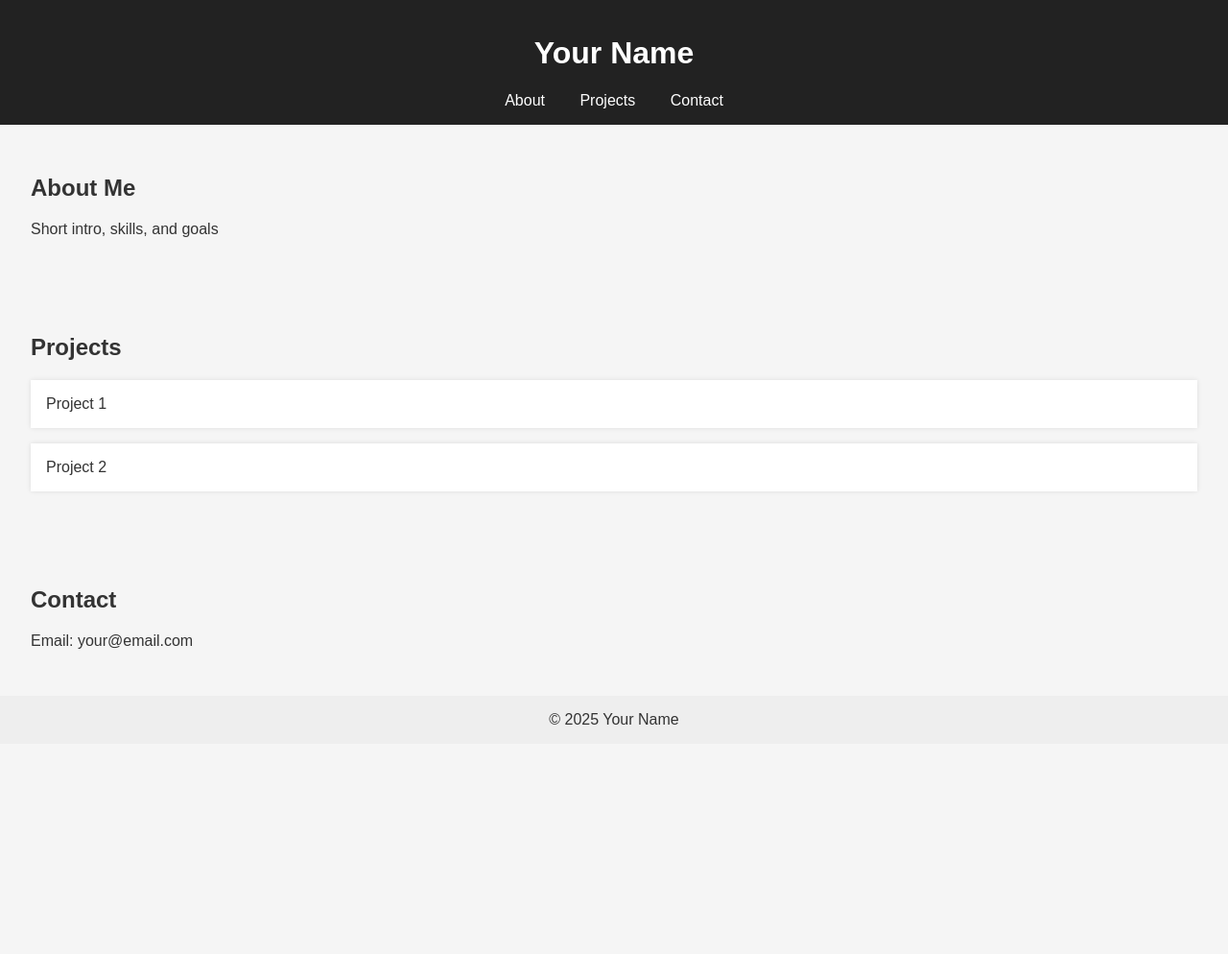
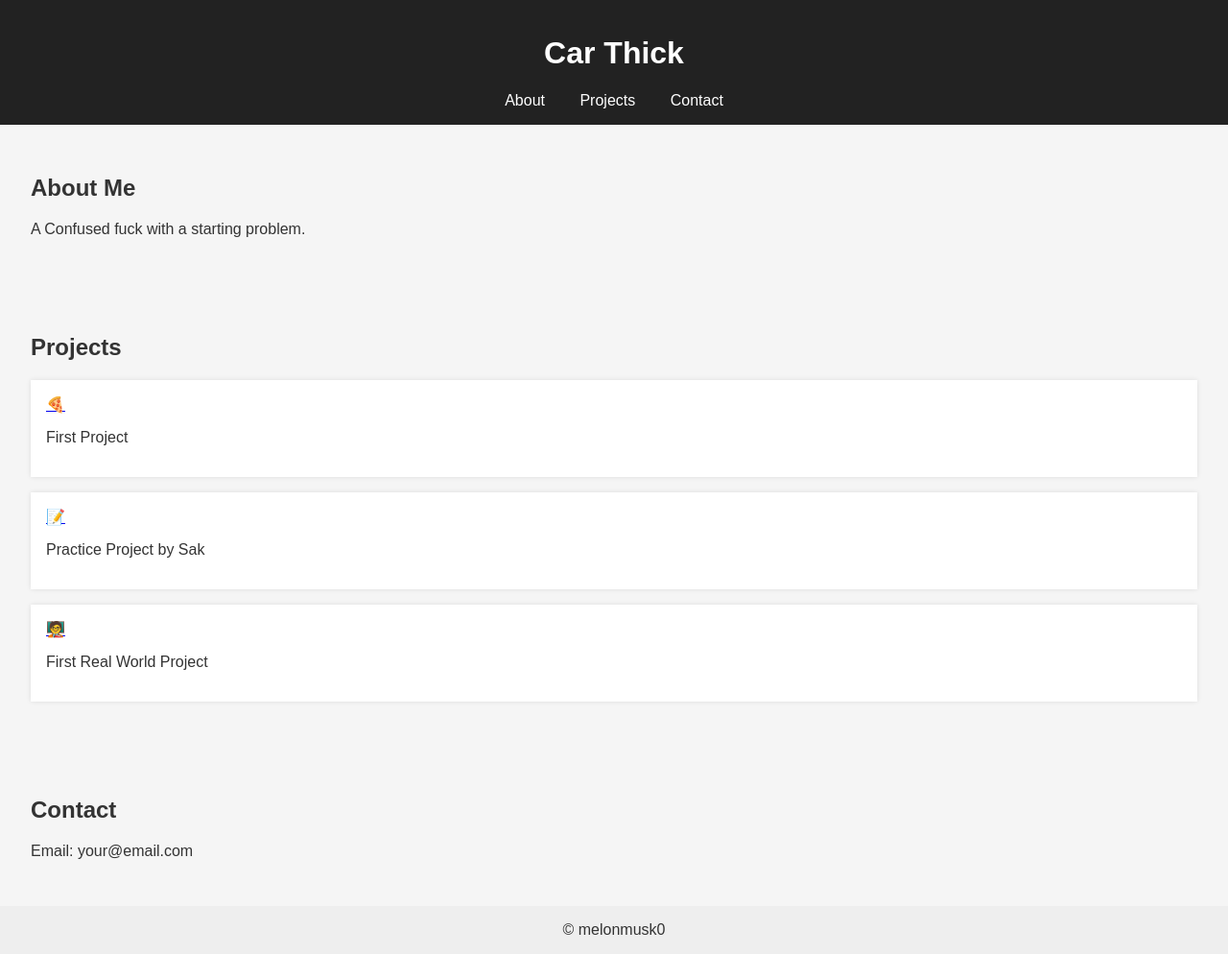
Before and after one commit to saikarthikm/melon-portfolio-0, a plain HTML site: page index.html in a window 1280 px wide. Shown: the whole page at 96% size. Before the commit the page ends 800 px from the top, so only its background shows below. Drawn offline with Linux system fonts and the light colour scheme.

Commit message:
bare bones

```diff
--- a/index.html
+++ b/index.html
@@ -1,12 +1,12 @@
 <!DOCTYPE html>
 <html>
   <head>
-    <title>Your Name</title>
+    <title>Melon's Melons</title>
     <link rel="stylesheet" href="style.css" />
   </head>
   <body>
     <header>
-      <h1>Your Name</h1>
+      <h1>Car Thick</h1>
       <nav>
         <a href="#about">About</a>
         <a href="#projects">Projects</a>
@@ -16,13 +16,25 @@
 
     <section id="about">
       <h2>About Me</h2>
-      <p>Short intro, skills, and goals</p>
+      <p>A Confused fuck with a starting problem.</p>
     </section>
 
     <section id="projects">
       <h2>Projects</h2>
-      <div class="project">Project 1</div>
-      <div class="project">Project 2</div>
+      <div class="project">
+        <a href="https://omnifood-melonmusk.netlify.app/" target="#">🍕</a>
+        <p>First Project</p>
+      </div>
+      <div class="project">
+        <a href="https://github.com/saikarthikm/todo-list-melon" target="#"
+          >📝</a
+        >
+        <p>Practice Project by Sak</p>
+      </div>
+      <div class="project">
+        <a href="https://heradigitalmedia.com/" target="#">🧑‍🏫</a>
+        <p>First Real World Project</p>
+      </div>
     </section>
 
     <section id="contact">
@@ -30,6 +42,6 @@
       <p>Email: your@email.com</p>
     </section>
 
-    <footer>© 2025 Your Name</footer>
+    <footer>© melonmusk0</footer>
   </body>
 </html>
```
